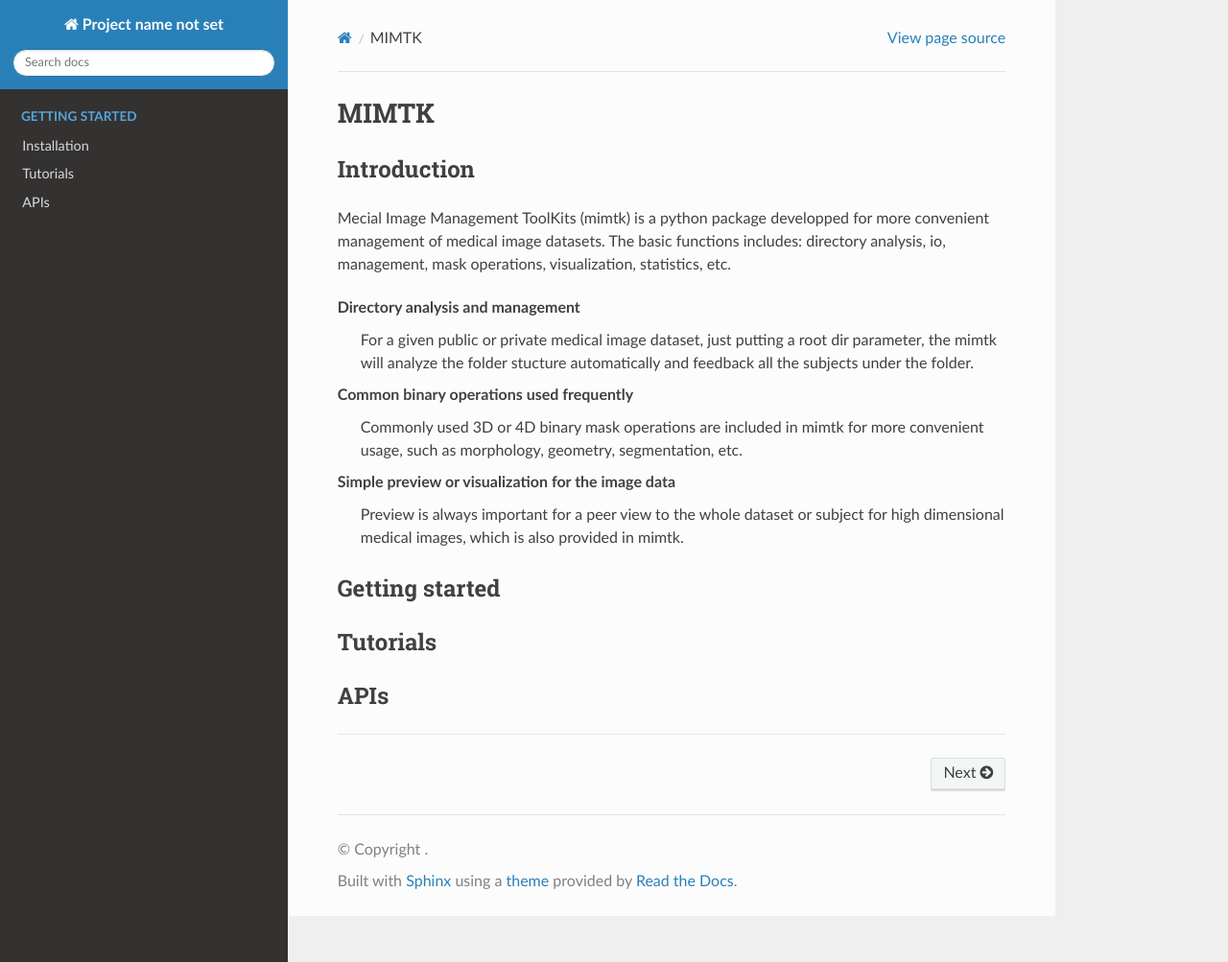
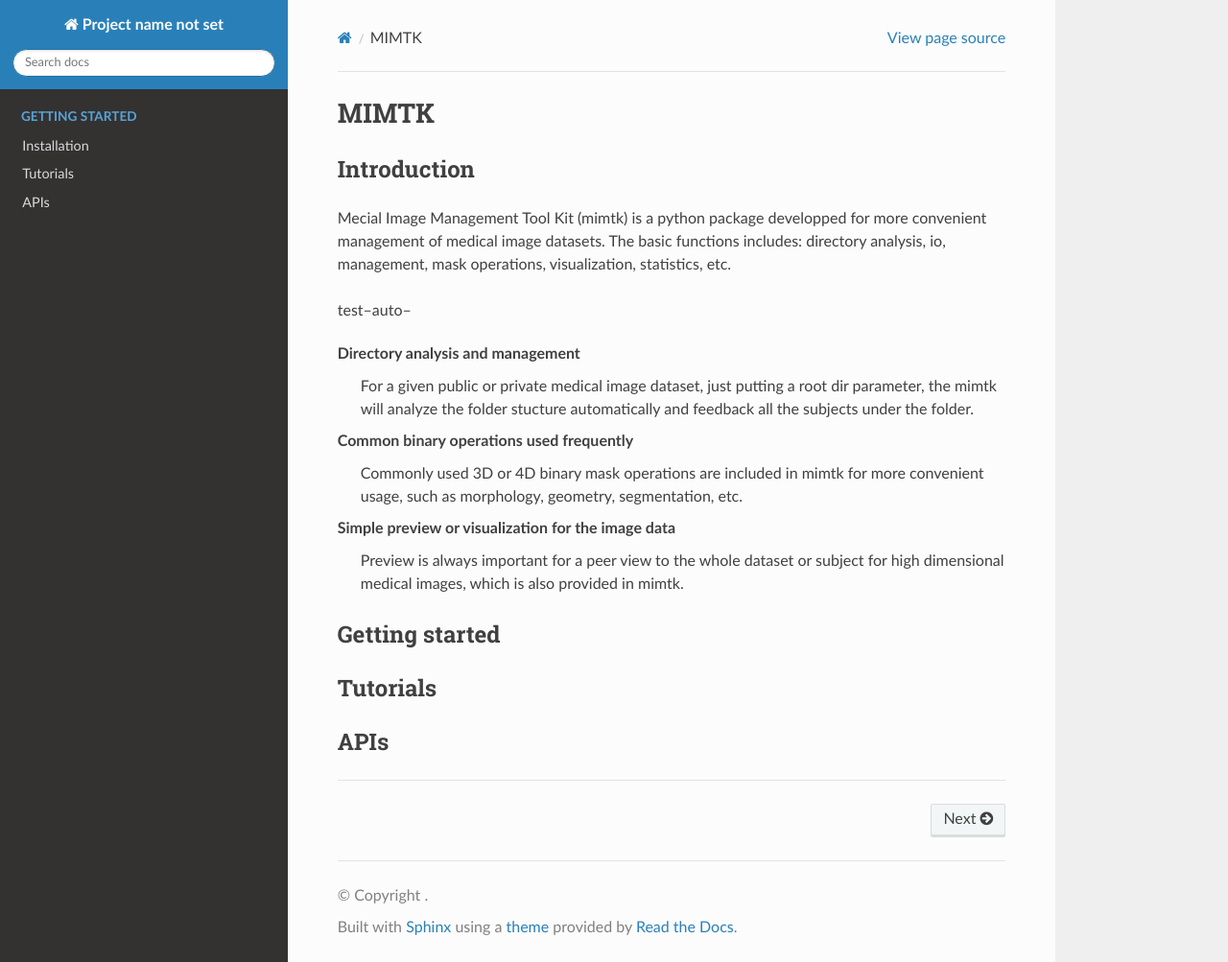
Before and after one commit to omgict/mimtk_docs, a Sphinx documentation site: the page built from docs/index.rst, in a window 1280 px wide and 1003 px high. Shown: the whole window at 96% size. Built offline with Sphinx 7.4.7 and the Read the Docs theme 2.0.0, drawn with Linux system fonts in a browser that asks for light colours; pages that are not in the unit, such as notebooks, are missing from menus.

Commit message:
test auto

```diff
--- a/docs/index.rst
+++ b/docs/index.rst
@@ -15,9 +15,11 @@ MIMTK
 Introduction
 ------------
 
-Mecial Image Management ToolKits (mimtk) is a python package developped for more convenient
+Mecial Image Management Tool Kit (mimtk) is a python package developped for more convenient
 management of medical image datasets. The basic functions includes: directory analysis, io, management, mask operations, visualization,
 statistics, etc.
+
+test--auto--
 
 Directory analysis and management
     For a given public or private medical image dataset, just putting a root dir parameter,
```
